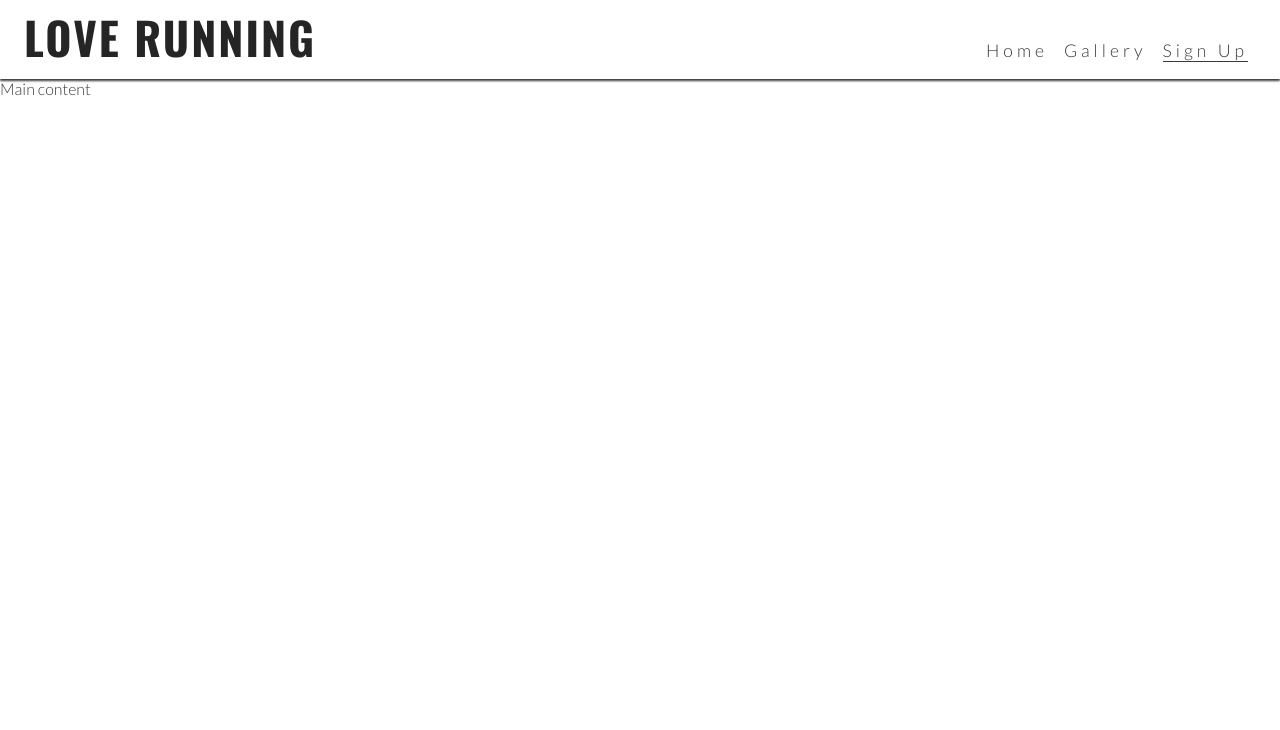
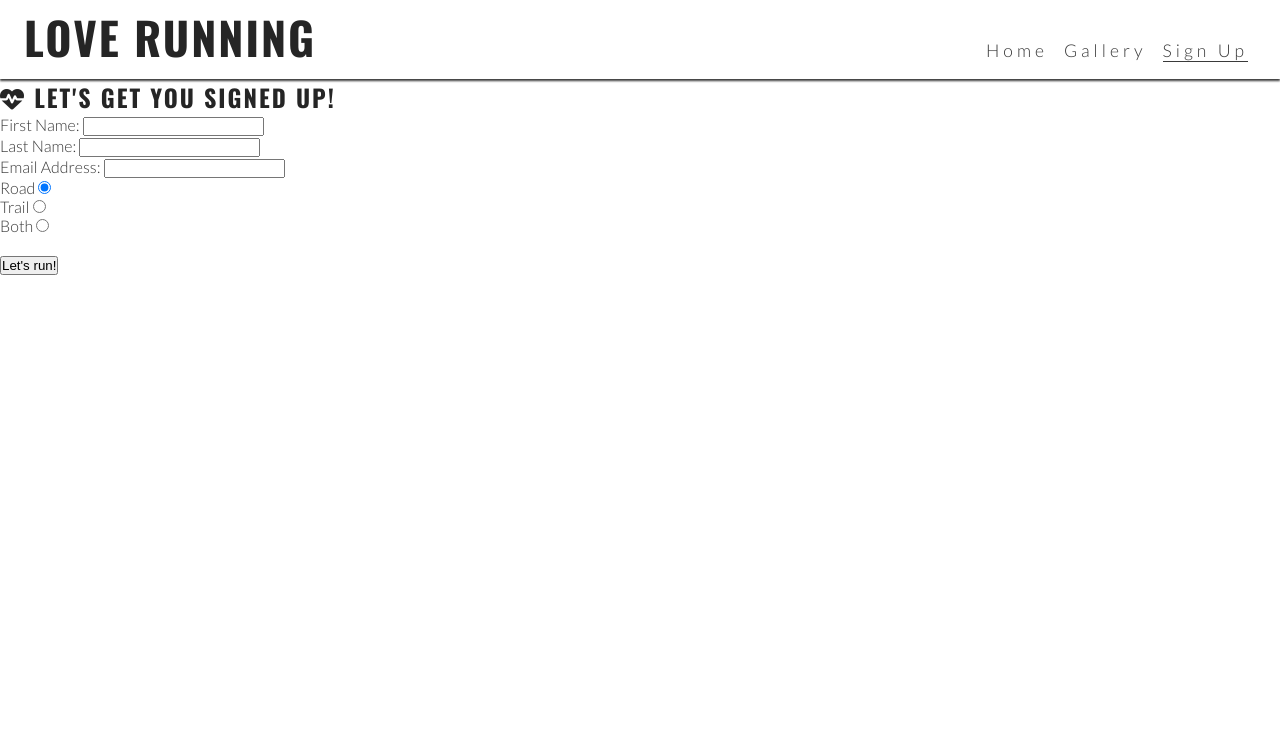
Before and after one commit to osoriomica/LoveRunning, a plain HTML site: page signup.html in a window 1280 px wide. Shown: the top 730 px of the page. Drawn offline with nearby package versions, Linux system fonts and the light colour scheme.

Commit message:
create signup form in html

```diff
--- a/signup.html
+++ b/signup.html
@@ -35,7 +35,36 @@
     </header>
     <!-- Main Content -->
     <main>
-        Main content
+       <section id="signup">
+        <form action="https://formdump.codeinstitute.net" method="post" id="signup-form">
+            <h2><i class="fa-solid fa-heart-pulse"></i> LET'S GET YOU SIGNED UP!</h2>
+            <label for="first-name">First Name: </label>
+            <input type="text" id="first-name" required name="first-name" class="text-input">
+            <br>
+            <label for="last-name">Last Name: </label>
+            <input type="text" id="last-name" required name="last-name" class="text-input">
+            <br>
+            <label for="email-address">Email Address: </label>
+            <input type="email" id="email-address" required name="email-address" class="text-input">
+            <br>
+            <div class="radio-buttons">
+                <div>
+                    <label for="road">Road</label>
+                    <input type="radio" value="road" name="running-preference" id="road" required checked>
+                </div>
+                <div>
+                    <label for="trail">Trail</label>
+                    <input type="radio" value="trail" name="running-preference" id="trail">
+                </div>
+                <div>
+                    <label for="both">Both</label>
+                    <input type="radio" value="both" name="running-preference" id="both">
+                </div>
+            </div>
+            <br>
+            <input type="submit" value="Let's run!" class="join-button">
+        </form>
+       </section>
     </main>
     <!-- Footer -->
 
```
